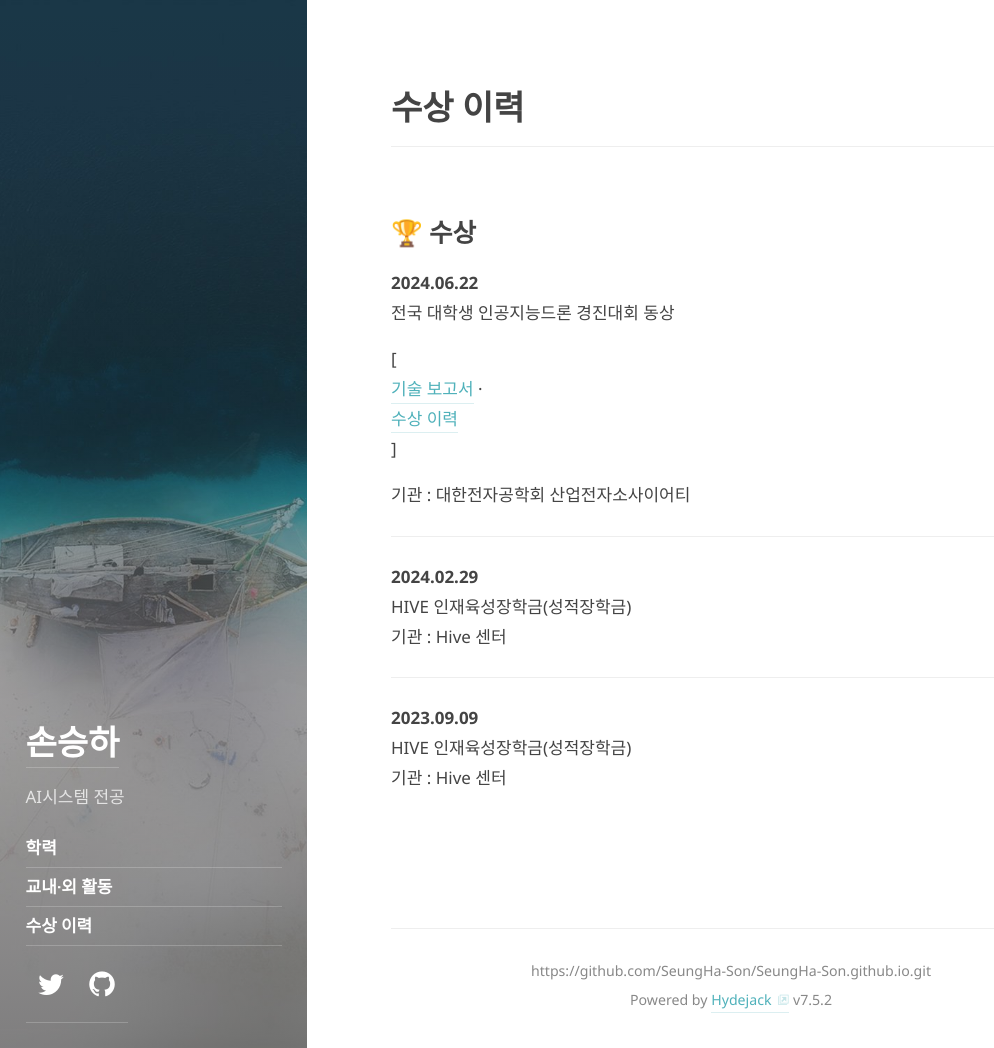
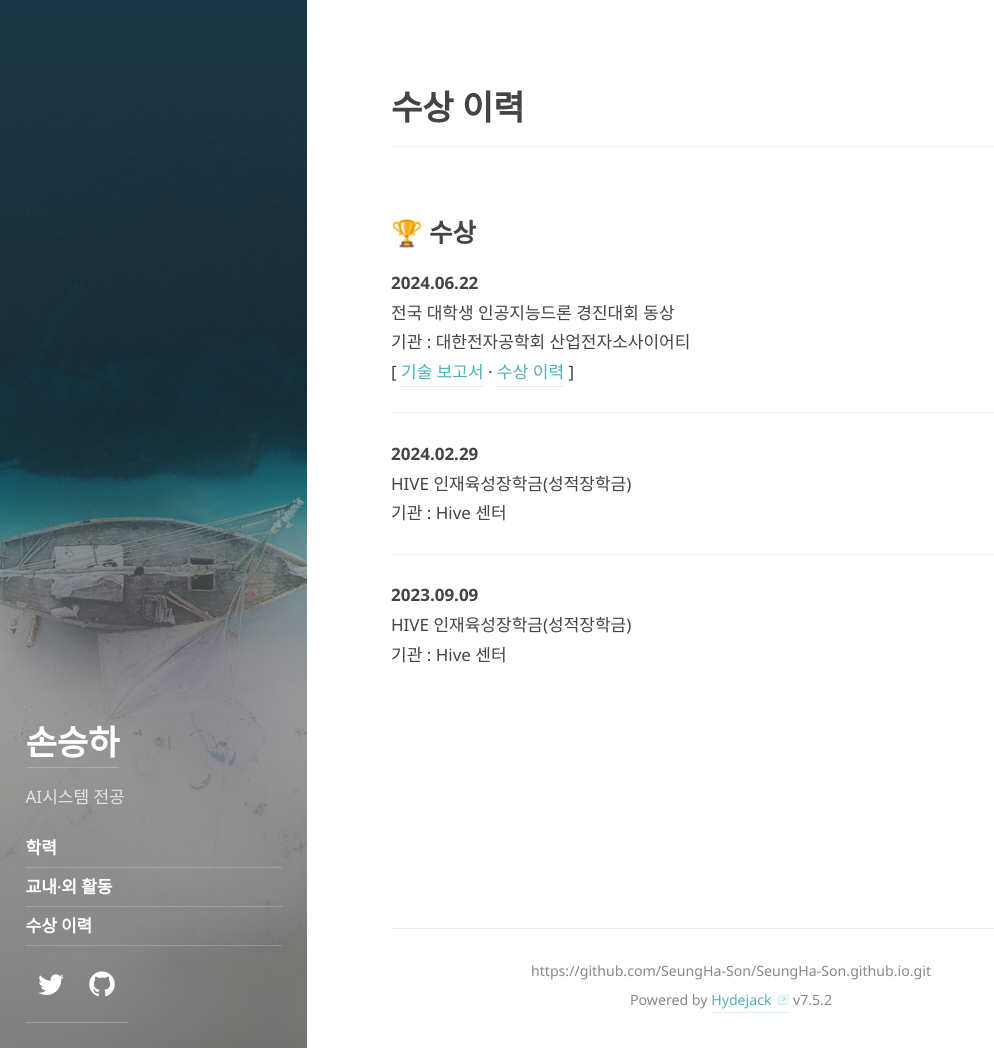
Before and after one commit to SeungHa-Son/SeungHa-Son.github.io, a Jekyll site: the page built from awards.md, in a window 1280 px wide and 1048 px high. Shown: the whole window, without its empty margins (0-994 px from the left). Built offline with Jekyll 4.4.1, drawn with Linux system fonts in a browser that asks for light colours; some web fonts are replaced.

Commit message:
Add site files

```diff
--- a/awards.md
+++ b/awards.md
@@ -10,13 +10,8 @@ permalink: /awards/
 
 **2024.06.22**
 전국 대학생 인공지능드론 경진대회 동상
-
-[
-<a href="/assets/pdf/기술-보고서.pdf" target="_blank">기술 보고서</a> ·
-<a href="/assets/img/drone.jpg" target="_blank">수상 이력</a>
-]
-
 기관 : 대한전자공학회 산업전자소사이어티
+[ <a href="/assets/pdf/기술-보고서.pdf" target="_blank">기술 보고서</a> · <a href="/assets/img/drone.jpg" target="_blank">수상 이력</a> ]
 
 ---
 
```
Also changed, not shown: activities.md (+1 -1 lines), assets/img/comento.JPG (deleted), assets/img/comento.PNG (added).
